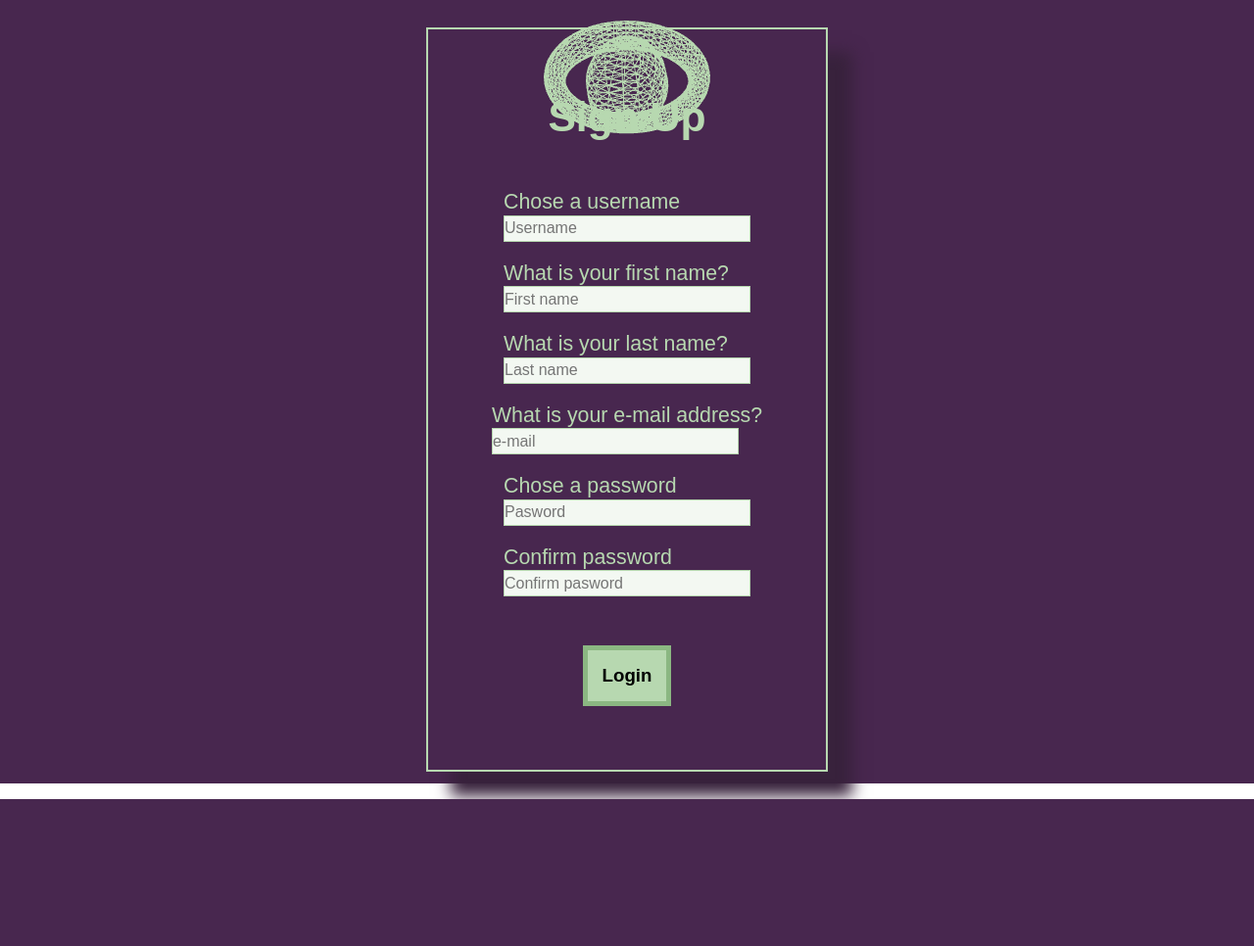
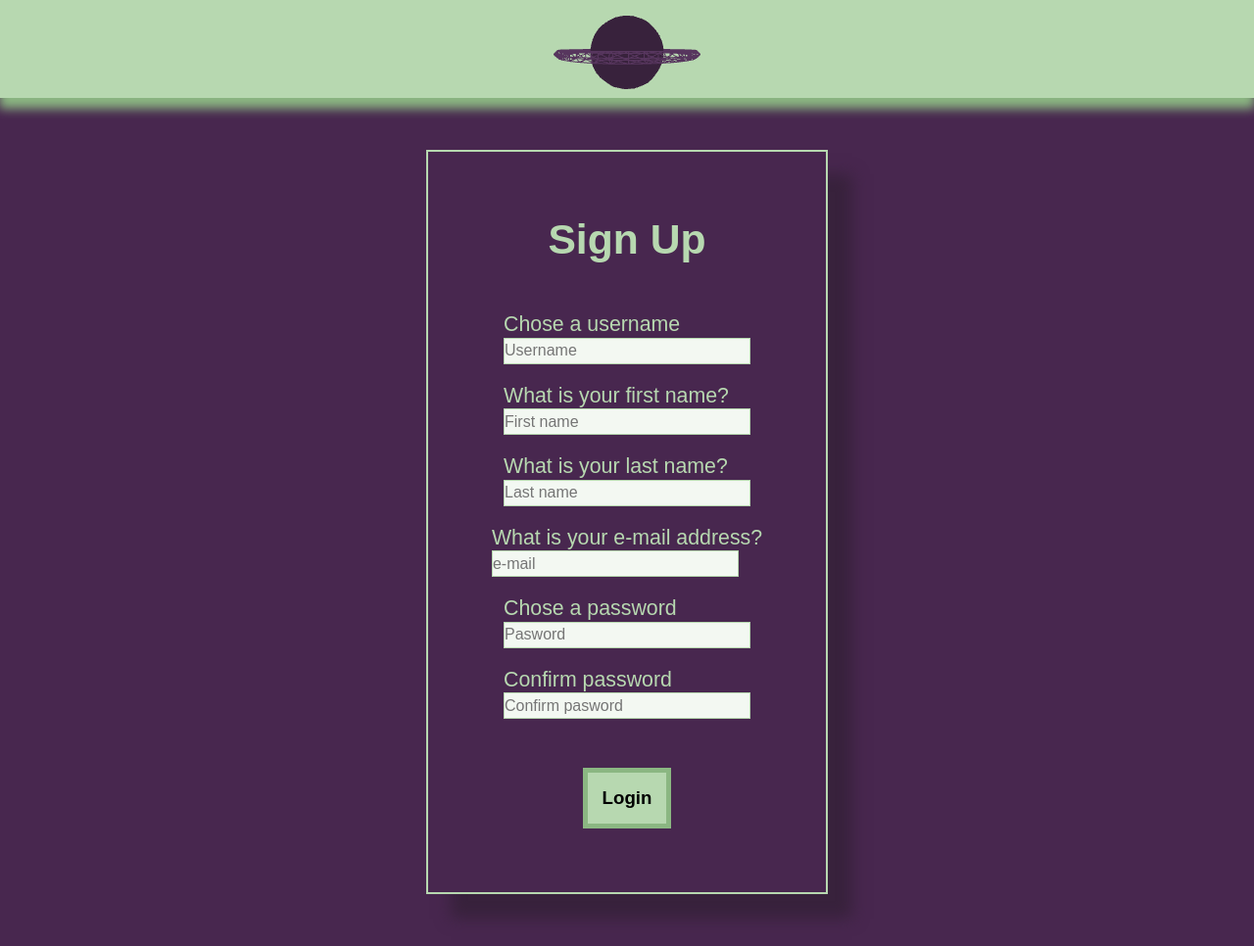
Before and after one commit to DragosNH/day_steak, a Django app: page /signup/ in a window 1280 px wide. Shown: the whole page at 98% size. Before the commit the page ends 816 px from the top, so only its background shows below. Run offline with Django 5.2, Linux system fonts and the light colour scheme; some web fonts are replaced.

Commit message:
small changes

```diff
--- a/myapp/static/myapp/css/forgotPassword.css
+++ b/myapp/static/myapp/css/forgotPassword.css
@@ -20,6 +20,7 @@ body{
     font-family: "Winky Rough", sans-serif;
     /* Colors */
     color: var(--yellowish-gren);
+    background-color: var(--purply-magenta);
     /* Height of the page */
     height: 100vh;
 }
@@ -94,7 +95,8 @@ p{
     left: 0;
     z-index: -1;
     width: 100vw;
-    height: 100vh;
+    height: 100px;
     pointer-events: none;
     overflow: hidden;
+    box-shadow: 0 10px 10px 1px var(--darker-yellowish);
 }
--- a/myapp/static/myapp/css/login.css
+++ b/myapp/static/myapp/css/login.css
@@ -20,6 +20,7 @@ body{
     font-family: "Winky Rough", sans-serif;
     /* Colors */
     color: var(--yellowish-gren);
+    background-color: var(--purply-magenta);
     /* Height of the page */
     height: 100vh;
 }
@@ -96,7 +97,8 @@ body{
     left: 0;
     z-index: -1;
     width: 100vw;
-    height: 100vh;
+    height: 100px;
     pointer-events: none;
     overflow: hidden;
+    box-shadow: 0 10px 10px 1px var(--darker-yellowish);
 }
--- a/myapp/static/myapp/css/signup.css
+++ b/myapp/static/myapp/css/signup.css
@@ -20,8 +20,7 @@ body{
     font-family: "Winky Rough", sans-serif;
     /* Colors */
     color: var(--yellowish-gren);
-    /* Height of the page */
-    height: 100vh;
+    background-color: var(--purply-magenta);
 }
 
 .container{
@@ -83,13 +82,18 @@ body{
 
 }
 
+.empty-box{
+    height: 100px;
+}
+
 #threejs-background {
     position: fixed;
     top: 0;
     left: 0;
     z-index: -1;
     width: 100vw;
-    height: 100vh;
+    height: 100px;
     pointer-events: none;
     overflow: hidden;
+    box-shadow: 0 10px 10px 1px var(--darker-yellowish);
 }
--- a/myapp/static/myapp/css/style.css
+++ b/myapp/static/myapp/css/style.css
@@ -20,6 +20,7 @@ body{
     font-family: "Winky Rough", sans-serif;
     /* Colors */
     color: var(--yellowish-gren);
+    background-color: var(--purply-magenta);
     /* Height of the page */
     height: 100vh;
 }
@@ -69,7 +70,8 @@ body{
     left: 0;
     z-index: -1;
     width: 100vw;
-    height: 100vh;
+    height: 100px;
     pointer-events: none;
     overflow: hidden;
+    box-shadow: 0 10px 10px 1px var(--darker-yellowish);
 }
--- a/myapp/static/myapp/js/script.js
+++ b/myapp/static/myapp/js/script.js
@@ -20,15 +20,15 @@ camera.position.z = 5;
 
 // Scene
 const scene = new THREE.Scene();
-scene.background = new THREE.Color('#48274f');
+scene.background = new THREE.Color('#b7d8b0');
 
 // --- Materials ---
 // -- Torus --
-const geometry = new THREE.TorusGeometry(1.4, 0.2, 16, 50);
-const material = new THREE.MeshBasicMaterial({ color: 0xb7d8b0, wireframe: true });
+const geometry = new THREE.TorusGeometry(8, 0.3, 5, 60);
+const material = new THREE.MeshBasicMaterial({ color: 0x57365e, wireframe: true });
 // -- Spehere --
-const spehereGeometry = new THREE.SphereGeometry( 0.8, 15, 20 );
-const spehereMaterial = new THREE.MeshBasicMaterial({color: 0xb7d8b0, wireframe: true })
+const spehereGeometry = new THREE.SphereGeometry( 5, 15, 100 );
+const spehereMaterial = new THREE.MeshBasicMaterial({color: 0x38223c, wireframe: false })
 
 // Shapes
 const hole = new THREE.Mesh(geometry, material);
@@ -39,8 +39,8 @@ const spehere = new THREE.Mesh(spehereGeometry,spehereMaterial)
 hole.rotation.x = Math.PI / 2;
 
 // Position of the elements
-hole.position.set(0, 6, -5);
-spehere.position.set(0, 6, -5);
+hole.position.set(0, -0.4, -6);
+spehere.position.set(0, -0.4, -5);
 
 scene.add(hole);
 scene.add(spehere)
--- a/myapp/templates/myapp/signup.html
+++ b/myapp/templates/myapp/signup.html
@@ -16,6 +16,7 @@
 <body>
     <!-- Background image -->
     <div id="threejs-background"></div>
+    <div class="empty-box"></div>
     <!-- Container -->
     <div class="container">
         <!-- Title -->
```
